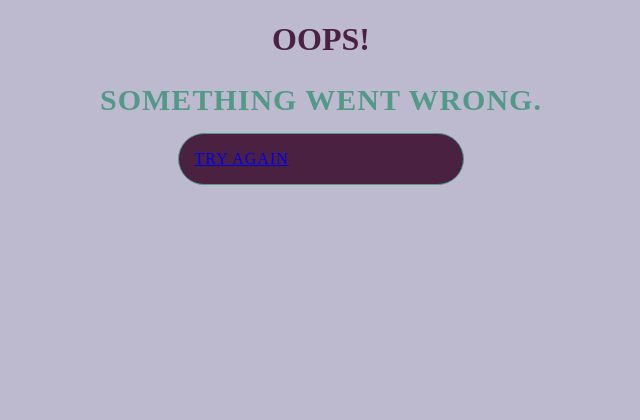
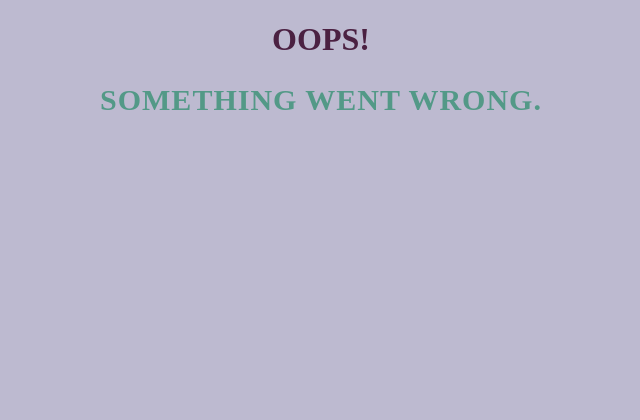
Before and after one commit to amelia-chin/lame, a Flask app: page /user_page in a window 1280 px wide. Shown: the top 420 px of the page, without its empty margins (319-959 px from the left). Run offline with Flask 2, Linux system fonts and the light colour scheme; data that the repository does not hold is empty.

Commit message:
removed button in error

```diff
--- a/app/templates/error.html
+++ b/app/templates/error.html
@@ -16,9 +16,6 @@
     <h1>Oops!</h1>
     <h2> {{ message }}</h2>
 
-    <a href="/" class="error-button">Try Again</a>
-
-    <br><br>
     <div class="footer">
         <p>Team Lame (Amelia Chin, Ethan Shenker, Liam Kronman, Maddy Andersen)</p>
     </div>
```
